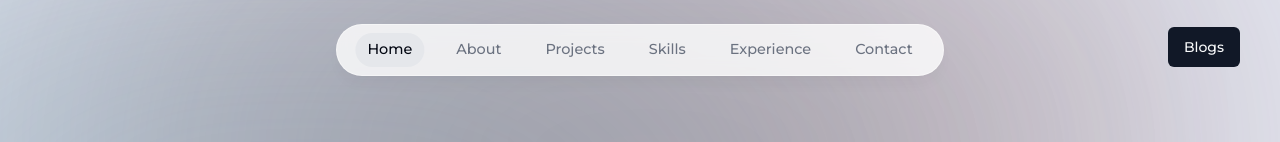
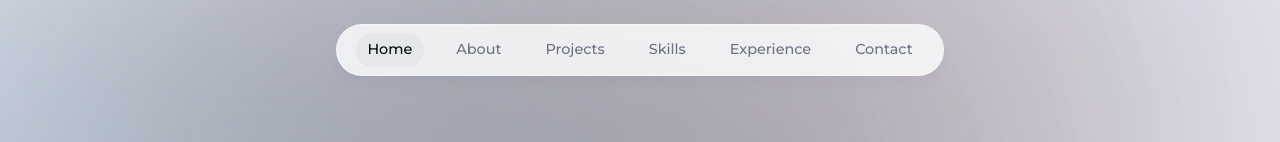
Before and after one commit to FrancoOu/portfolio, a Next.js app: page /#home in a window 1280 px wide. Shown: the top 142 px of the page. Built offline with nearby package versions, Linux system fonts and the light colour scheme; no server answers.

Commit message:
temporarily disable blog

```diff
--- a/src/components/header.tsx
+++ b/src/components/header.tsx
@@ -63,8 +63,8 @@ export default function Header() {
                 }
               </ul>
             </nav>
-            <Button className='fixed right-10 top-[1.7rem]' onClick={()=>router.push('/blogs')}>Blogs</Button>
-
+{/*             <Button className='fixed right-10 top-[1.7rem]' onClick={()=>router.push('/blogs')}>Blogs</Button>
+ */}
         </motion.header>
   )
 }
```
